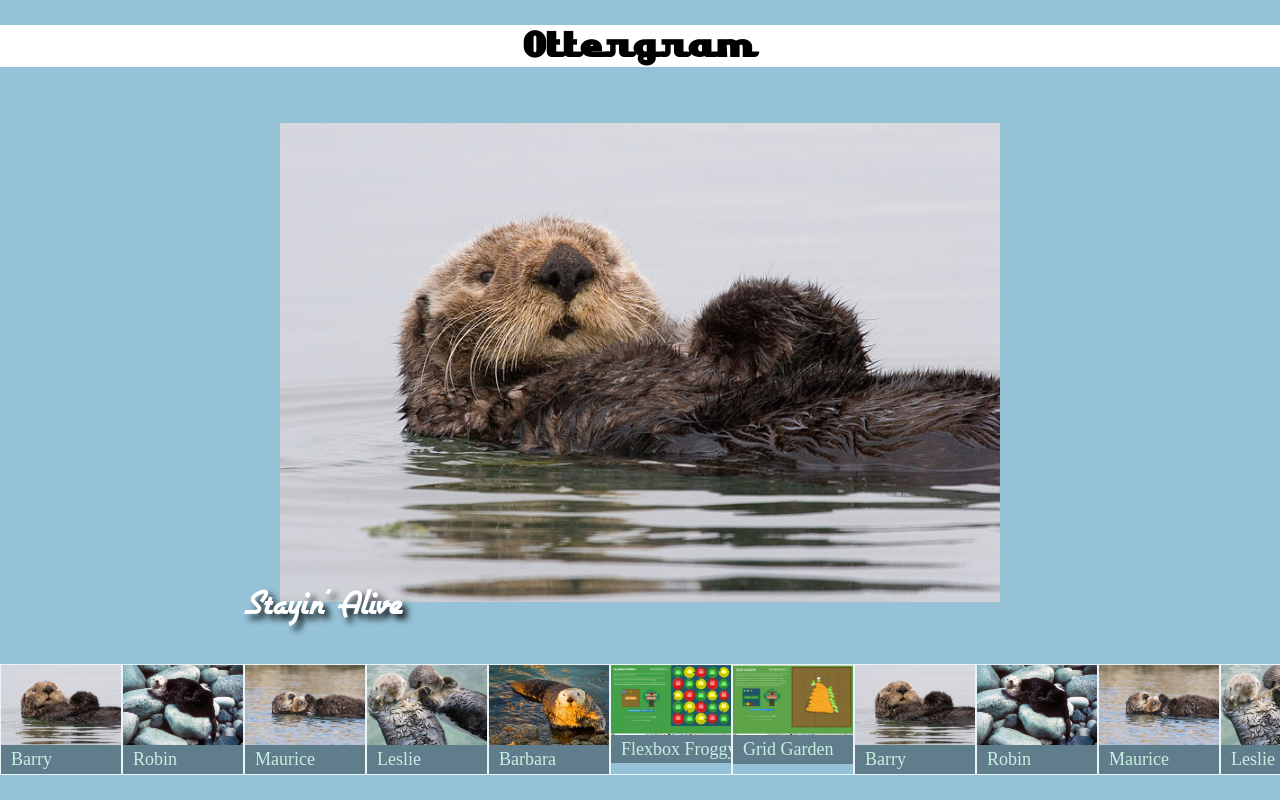
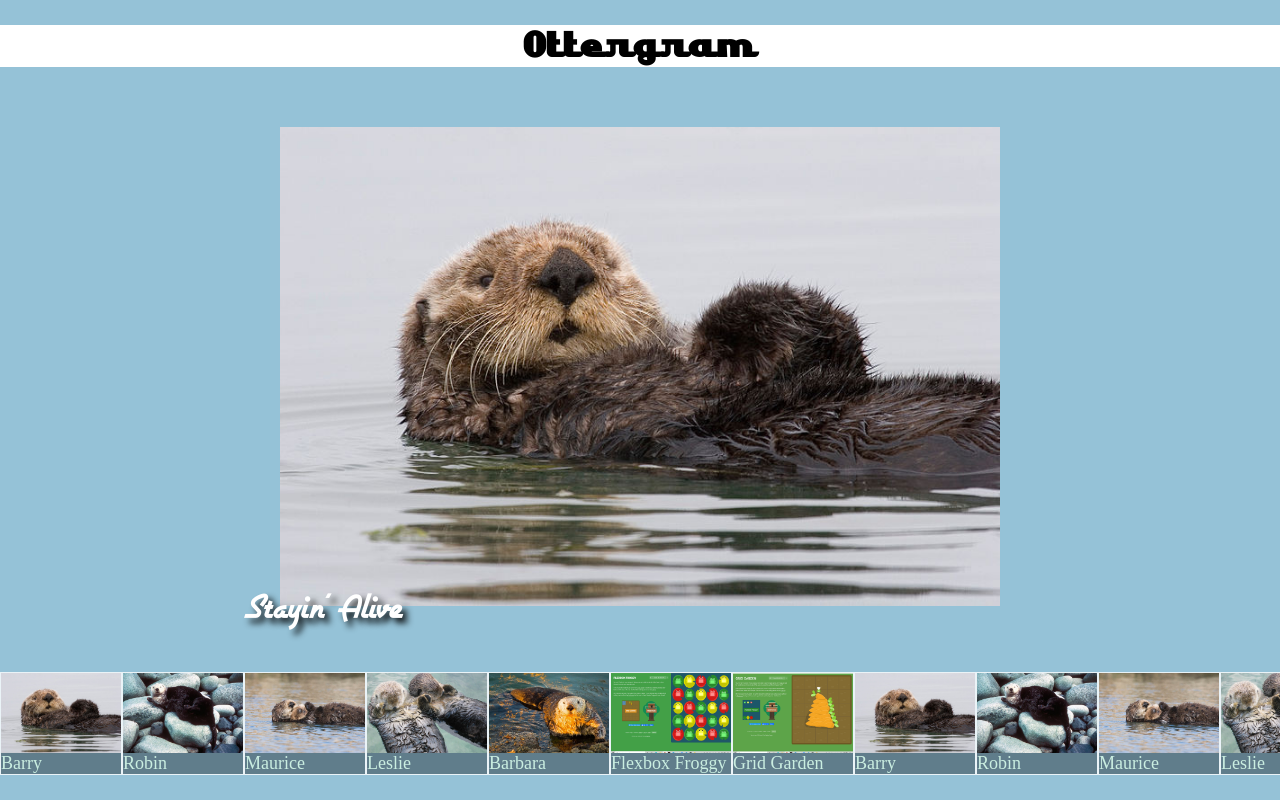
Before and after one commit to vibharaj/ottergram, a plain HTML site: page index.html in a window 1280 px wide. Shown: the top 800 px of the page. Drawn offline with nearby package versions, Linux system fonts and the light colour scheme.

Commit message:
ottergram hw1

```diff
--- a/index.html
+++ b/index.html
@@ -20,8 +20,8 @@
             <li class="thumbnail-item"><a href="img/otter5.jpg" data-image-role="trigger" data-image-title="To Love Somebody" data-image-url="img/otter5.jpg"><img class="thumbnail-image" src="img/otter5.jpg" alt="Barbara the otter"><span class="thumbnail-title">Barbara</span></a></li>
 
             <!-- adding flexbox froggy and grid garden screenshots -->
-            <li class="thumbnail-item"><a href="img/flexbox froggy.png" data-image-role="trigger" data-image-url="img/flexbox froggy.png"><img class="thumbnail-image" src="img/flexbox froggy.png" alt="Flexbox Froggy "><span class="thumbnail-title"> Flexbox Froggy </span></a></li>
-            <li class="thumbnail-item"><a href="img/grid garden.png" data-image-role="trigger" data-image-url="img/grid garden.png"><img class="thumbnail-image" src="img/grid garden.png" alt="Grid Garden "><span class="thumbnail-title">Grid Garden</span></a></li>
+            <li class="thumbnail-item"><a href="img/flexbox.png" data-image-role="trigger" data-image-url="img/flexbox.png"><img class="thumbnail-image" src="img/flexbox.png" alt="Flexbox Froggy "><span class="thumbnail-title">Flexbox Froggy </span></a></li>
+            <li class="thumbnail-item"><a href="img/gridgarden.png" data-image-role="trigger" data-image-url="img/gridgarden.png"><img class="thumbnail-image" src="img/gridgarden.png" alt="Grid Garden "><span class="thumbnail-title">Grid Garden</span></a></li>
 
             <li class="thumbnail-item"><a href="img/otter1.jpg" data-image-role="trigger" data-image-title="Stayin' Alive" data-image-url="img/otter1.jpg"><img class="thumbnail-image" src="img/otter1.jpg" alt="Barry the otter"><span class="thumbnail-title">Barry</span></a></li>
             <li class="thumbnail-item"><a href="img/otter2.jpg" data-image-role="trigger" data-image-title="How Deep is Your Love" data-image-url="img/otter2.jpg"></a><img class="thumbnail-image" src="img/otter2.jpg" alt="Robin the otter"><span class="thumbnail-title">Robin</span></a></li>
--- a/stylesheets/styles.css
+++ b/stylesheets/styles.css
@@ -57,7 +57,7 @@ a {
 .thumbnail-title {
     display: block;
     margin: 0;
-    padding: 4px 10px;
+    /* padding: 4px 10px; */
     background: rgb(96, 125, 139);
     color: rgb(202, 238, 225);
     font-size: 18px;
```
Also changed, not shown: img/flexbox froggy.png (deleted), img/flexbox.png (added), img/grid garden.png (deleted), img/gridgarden.png (added).
